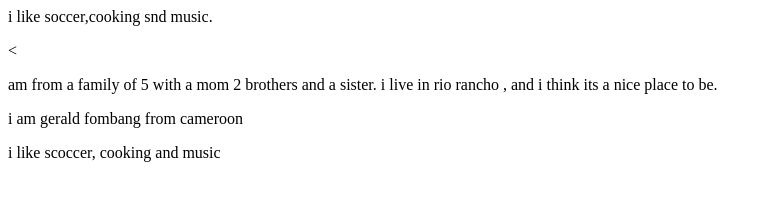
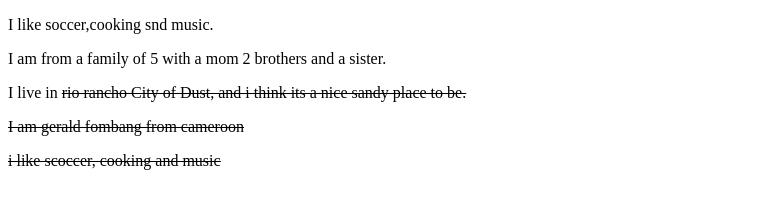
Before and after one commit to fombang/about-gerald, a plain HTML site: page index.html in a window 1280 px wide. Shown: the whole page, without its empty margins (0-768 px from the left). Drawn offline with Linux system fonts and the light colour scheme.

Commit message:
Corrected grammar and tags

```diff
--- a/index.html
+++ b/index.html
@@ -1,9 +1,13 @@
 <!DOCTYPE html>
 <html>
 	<head lang="en">
-		<meta charset="UTF-8"> i like soccer,cooking snd music.
-		<p><</p> am from a family of 5 with a mom 2 brothers and a sister.
-	<body> i live in rio rancho , and i think its a nice place to be.
-		<p> i am gerald fombang from cameroon</p>
-
+		<meta charset="UTF-8">
+		<title>Gerald</title>
+	</head>
+	<body>
+		<p>I like soccer,cooking snd music.</p>
+		<p>I am from a family of 5 with a mom 2 brothers and a sister.
+		<p>I live in <s>rio rancho<s> City of Dust, and i think its a <s>nice</s> sandy place to be.</p>
+		<p>I am gerald fombang from cameroon</p>
+	</body>
 </html><p></p> i like scoccer, cooking and music</p>
```
